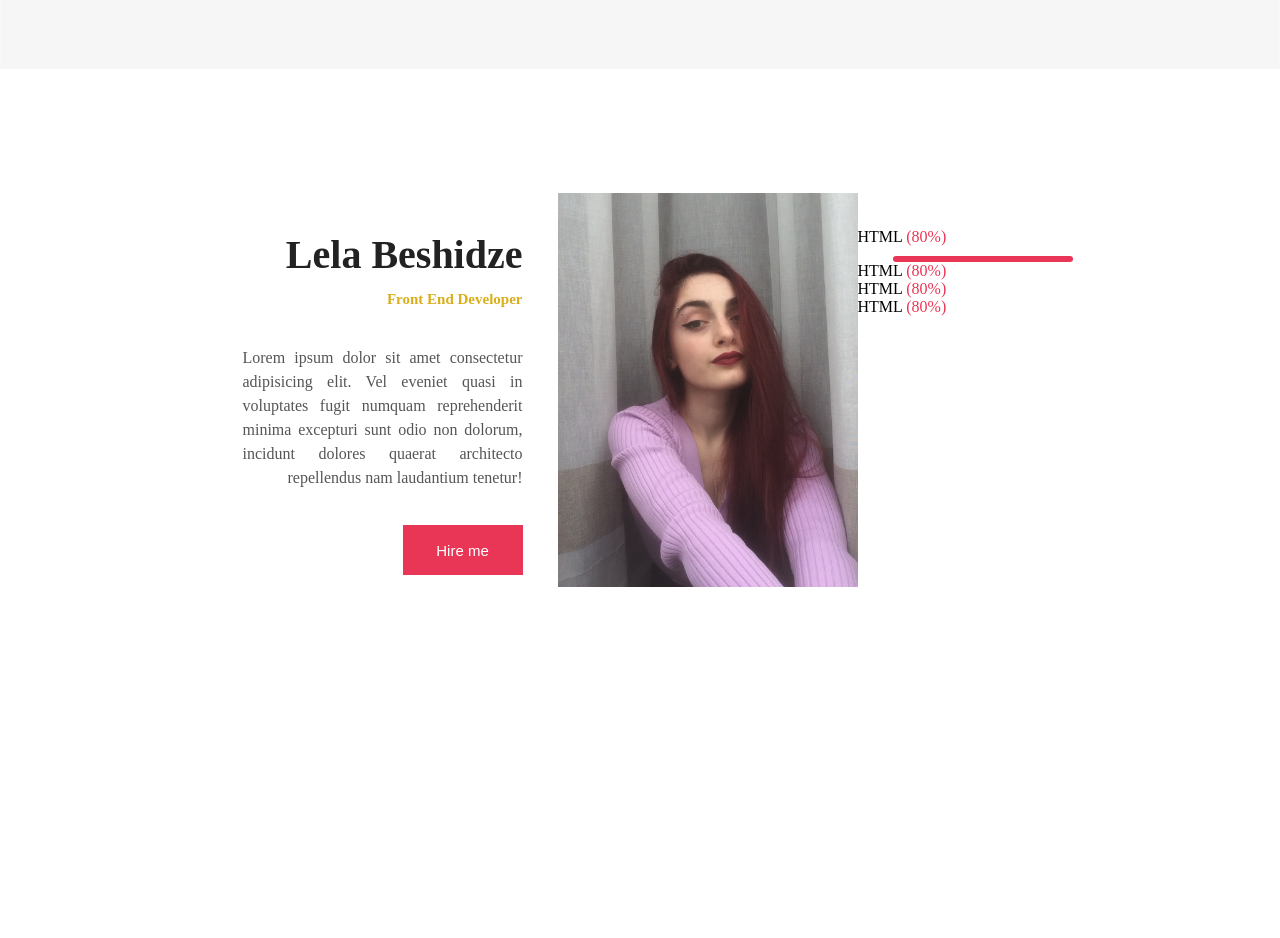
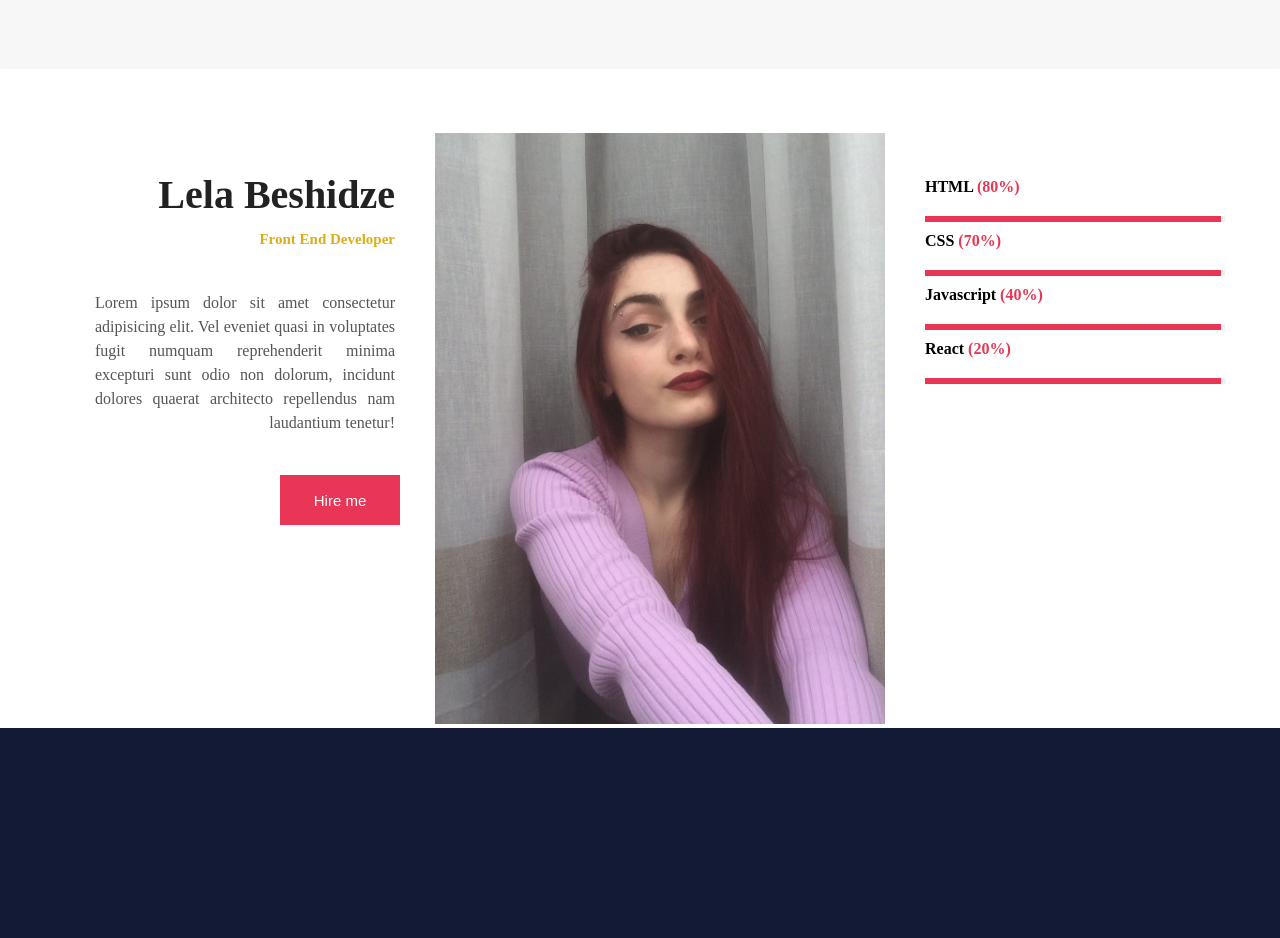
Before and after one commit to Lelabeshidze/portfolio-website, a plain HTML site: page index.html in a window 1280 px wide. Shown: the part 784-1722 px from the top of the page. Before the commit the page ends 1409 px from the top, so only its background shows below. Drawn offline with Linux system fonts and the light colour scheme.

Commit message:
animation

```diff
--- a/Style/style.css
+++ b/Style/style.css
@@ -168,10 +168,10 @@ header img {
     margin-top: 60px;
   }
   .mainimg img {
-    max-width:300px;
+    max-width:450px;
   }
   .aboutme {
-    max-width: 350px;
+    max-width: 380px;
     margin: 50px 0;
     line-height: 1.5em;
     text-align: justify;
@@ -179,17 +179,17 @@ header img {
   }
   .aboutme h1 {
     font-size: 40px;
-    padding-right: 35px;
+    padding-right: 40px;
   }
   .aboutme h4 {
     font-size: 15px;
 	  color: #DAAE19;
-    padding-right:35px;
+    padding-right:40px;
   }
   .aboutme p {
     font-size: 16px;
     color: #555555; /*light grey*/
-    padding: 35px;
+    padding: 40px;
   }
   .btn{
     margin-right: 35px;
@@ -209,47 +209,120 @@ header img {
   }
   .mainprogressbar1 {
     height: 6px;
-    width: 180px;
-    border-radius: 3px;
-    margin-top: 20px;
     background: #E93656;
     display: block;
-    margin-left:35px;
-    margin-top: 10px;
+    animation-name: line_animation;
+    animation-duration: 6s;
+    animation-timing-function:inherit;
+    width:80%;
   }
   .mainprogressbar2 {
     height: 6px;
-    width: 180px;
-    border-radius: 3px;
-    margin-top: 20px;
     background: #E93656;
     display: block;
-    margin-left:35px;
-    margin-top: 10px;
+    animation-name: line_animation;
+    animation-duration: 6s;
+    animation-timing-function:inherit;
   }
   .mainprogressbar3 {
     height: 6px;
-    width: 180px;
-    border-radius: 3px;
-    margin-top: 20px;
     background: #E93656;
     display: block;
-    margin-left:35px;
-    margin-top: 10px;
+    animation-name: line_animation;
+    animation-duration: 6s;
+    animation-timing-function:inherit;
   }
   .mainprogressbar4 {
     height: 6px;
-    width: 180px;
-    border-radius: 3px;
-    margin-top: 20px;
     background: #E93656;
     display: block;
-    margin-left:35px;
-    margin-top: 10px;
+    animation-name: line_animation;
+    animation-duration: 6s;
+    animation-timing-function:inherit;
   }
   .name2 {
    color:#222222 ;
   }
-  .bartitle {
-    margin-left:35px;
+  .skills {
+    max-width: 380px;
+    margin-left: 40px;
+    display: flex;
+    flex-direction: column;
   }
+  .skills li {
+    padding-top: 10px;
+  }
+ .lititle {
+   padding-bottom: 20px;
+   width:300px;
+ }
+ .show-on-scroll {
+  width:300px;
+ }
+ .white {
+  display: block;
+  overflow: hidden;
+  background: #F0F0F0;
+  height: 6px;
+ }
+ .mainprogressbar1.is-visible  {
+	width: 80%;
+	animation: HTML 3s;
+}
+
+.mainprogressbar2.is-visible  {
+	width: 70%;
+	animation: CSS 3s;
+}
+
+.mainprogressbar3.is-visible {
+	width: 40%;
+	animation: Javascript 3s;
+}
+
+.mainprogressbar4.is-visible {
+	width: 20%;
+	animation: React 3s;
+}
+
+@keyframes HTML {
+	0%{
+		width: 0%;
+	}
+	100%{
+		width: 80%;
+	}
+}
+
+@keyframes CSS {
+	0%{
+		width: 0%;
+	}
+	100%{
+		width: 70%;
+	}
+}
+
+@keyframes Javascript {
+	0%{
+		width: 0%;
+	}
+	100%{
+		width: 40%;
+	}
+}
+
+@keyframes React {
+	0%{
+		width: 0%;
+	}
+	100%{
+		width: 20%;
+	}
+}
+.contact-info {
+  background:#131A36;
+  height:210px;
+  margin: auto;
+  padding: auto;
+}
--- a/index.html
+++ b/index.html
@@ -77,7 +77,7 @@
             </p>
         </div>
     </section>
-    <section class="secondsec-cont">
+    <section>
         <div class="secondsec-cont">
         <div class="aboutme">
             <h1 class="name2">Lela Beshidze</h1>
@@ -95,33 +95,63 @@
            <div class="skills">
                <ul>
                    <li>
+                       <h4 class="lititle">
                        <span>HTML</span>
                        <span class="pink">(80%)</span>
-                       <span class="mainprogressbar1"></span>
+                    </h4>
+                    <span class="white">
+                       <span class="mainprogressbar1 show-on-scroll is-visible"></span>
+                    </span>
                    </li>
                </ul>
                <ul>
                 <li>
-                    <span>HTML</span>
-                    <span class="pink">(80%)</span>
-                    <span></span>
+                    <h4 class="lititle">
+                    <span>CSS</span>
+                    <span class="pink">(70%)</span>
+                    </h4>
+                    <span class="white">
+                    <span class="mainprogressbar2 show-on-scroll is-visible"></span>
+                    </span>
                 </li>
             </ul>
             <ul>
                 <li>
-                    <span>HTML</span>
-                    <span class="pink">(80%)</span>
-                    <span></span>
+                    <h4  class="lititle">
+                    <span>Javascript</span>
+                    <span class="pink">(40%)</span>
+                   </h4>
+                   <span class="white">
+                    <span class="mainprogressbar3 show-on-scroll is-visible"></span>
+                </span>
                 </li>
             </ul>
             <ul>
                 <li>
-                    <span>HTML</span>
-                    <span class="pink">(80%)</span>
-                    <span></span>
+                    <h4 class="lititle">
+                    <span>React</span>
+                    <span class="pink">(20%)</span>
+                    </h4>
+                    <span class="white">
+                    <span class="mainprogressbar4 show-on-scroll is-visible"></span>
+                </span>
                 </li>
             </ul>
            </div>
+        </div>
+    </div>
+    <div class="contact-info secondsec-cont">
+        <div>
+            <div></div>
+            <div></div>
+        </div>
+        <div>
+            <div></div>
+            <div></div>
+        </div>
+        <div>
+            <div></div>
+            <div></div>
         </div>
     </div>
     </section>
--- a/project.js
+++ b/project.js
@@ -13,3 +13,46 @@ function showSlides() {
   setTimeout(showSlides, 5000);
 }
 window.onload = showSlides();
+
+
+//profile section skills animation on scroll
+// Detect request animation frame
+var scroll = window.requestAnimationFrame ||
+             // IE Fallback
+             function(callback){ window.setTimeout(callback, 1000/60)};
+var elementsToShow = document.querySelectorAll('.show-on-scroll');
+
+function loop() {
+
+    Array.prototype.forEach.call(elementsToShow, function(element){
+      if (isElementInViewport(element)) {
+        element.classList.add('is-visible');
+      } else {
+        element.classList.remove('is-visible');
+      }
+    });
+
+    scroll(loop);
+}
+
+// Call the loop for the first time
+loop();
+
+// Helper function from: http://stackoverflow.com/a/7557433/274826
+function isElementInViewport(el) {
+  // special bonus for those using jQuery
+  if (typeof jQuery === "function" && el instanceof jQuery) {
+    el = el[0];
+  }
+  var rect = el.getBoundingClientRect();
+  return (
+    (rect.top <= 0
+      && rect.bottom >= 0)
+    ||
+    (rect.bottom >= (window.innerHeight || document.documentElement.clientHeight) &&
+      rect.top <= (window.innerHeight || document.documentElement.clientHeight))
+    ||
+    (rect.top >= 0 &&
+      rect.bottom <= (window.innerHeight || document.documentElement.clientHeight))
+  );
+}
```
